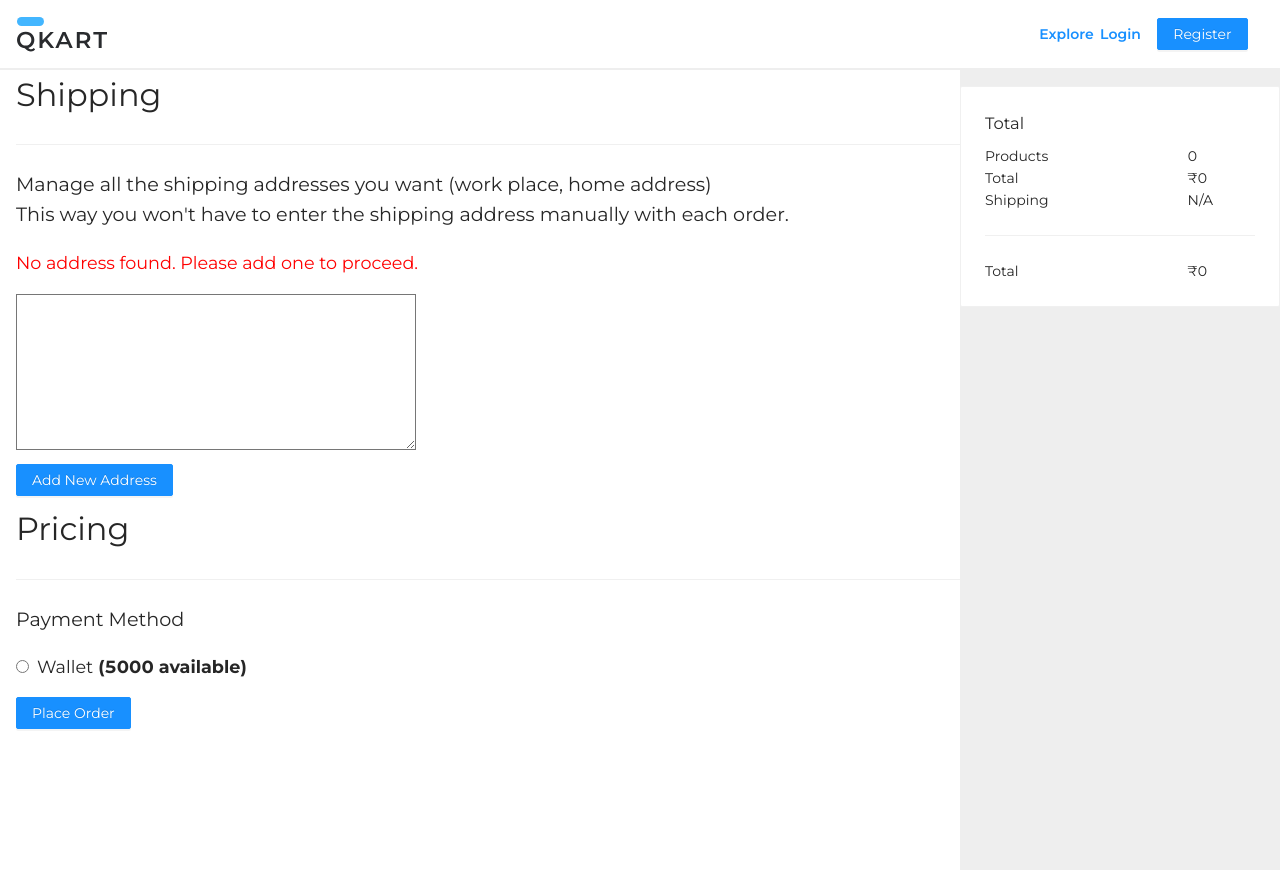
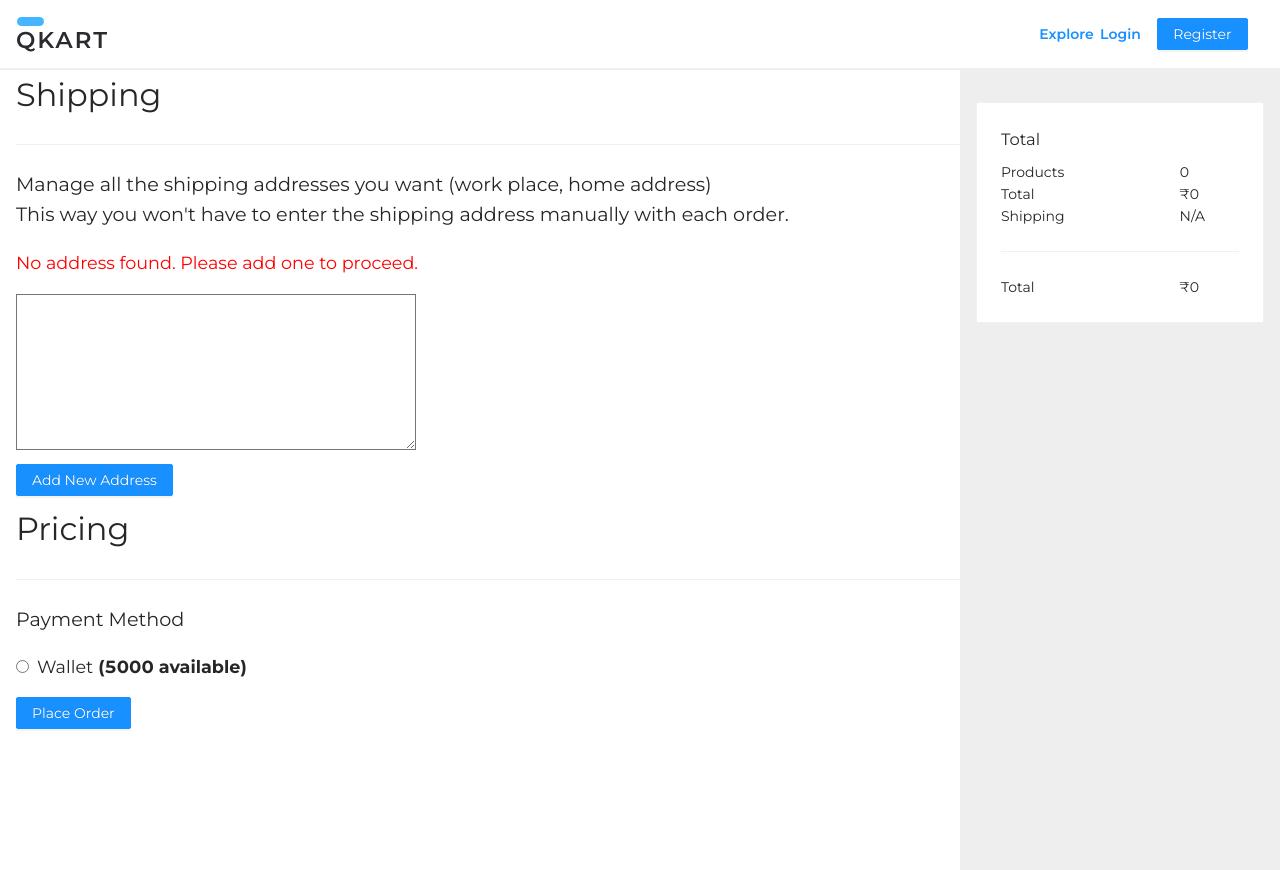
Before and after one commit to gkumar-pandey/E-cart, a React (Create React App) app: page /checkout in a window 1280 px wide. Built offline with nearby package versions, Linux system fonts and the light colour scheme.

Commit message:
update style

```diff
--- a/src/Components/Checkout/CheckoutPage.js
+++ b/src/Components/Checkout/CheckoutPage.js
@@ -18,10 +18,15 @@ function CheckoutPage() {
     <div>
       <Header />
       <Row>
-        <Col xl={18} lg={16}>
+        <Col xl={18} lg={16} xs={24}>
           <Checkout />
         </Col>
-        <Col xl={6} lg={8} style={{ width: "100%", backgroundColor: "#eee" }}>
+        <Col
+          xl={6}
+          lg={8}
+          xs={24}
+          style={{ width: "100%", backgroundColor: "#eee", padding: "1rem" }}
+        >
           {addToCart.map((product, idx) => {
             return (
               <Cartcard
--- a/src/Components/Checkout/checkout.css
+++ b/src/Components/Checkout/checkout.css
@@ -3,6 +3,7 @@
   width: 100%;
   background-color: #fff;
   padding-left: 1rem;
+  margin-top: 0;
 }
 .shipping-text {
   font-size: 2rem;
```
